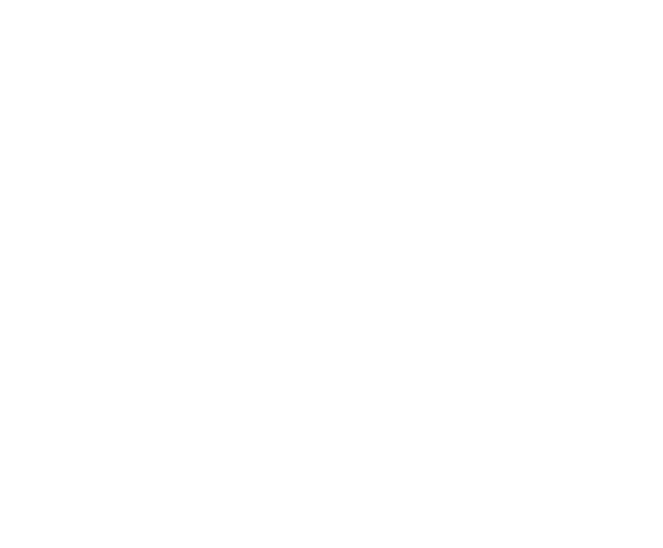
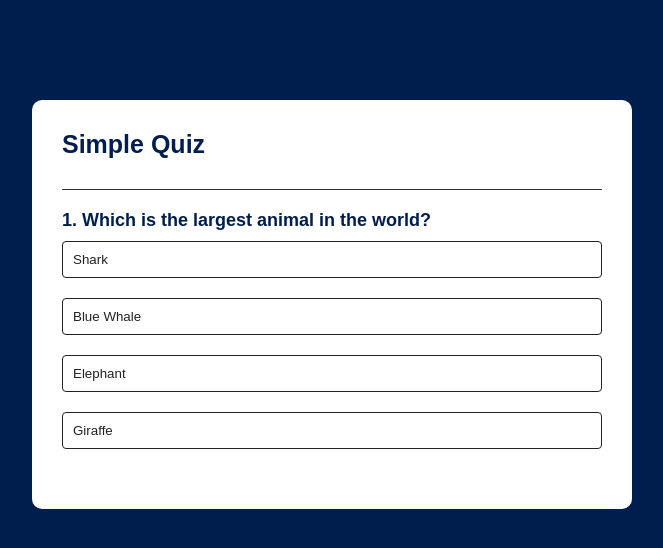
Before and after one commit to irenehargs/My-Projects, a plain HTML site: page index.html in a window 1280 px wide. Shown: the whole page, without its empty margins (308-971 px from the left). Drawn offline with Linux system fonts and the light colour scheme.

Commit message:
copy project code to github

```diff
--- a/index.html
+++ b/index.html
@@ -4,8 +4,22 @@
     <meta charset="UTF-8">
     <meta name="viewport" content="width=device-width, initial-scale=1.0">
     <title>Document</title>
+    <link rel="stylesheet" href="stylequiz.css">
 </head>
 <body>
-
+    <div class="app">
+        <h1>Simple Quiz</h1>
+        <div class="quiz">
+            <h2 id="questions">Question goes here</h2>
+            <div id="answer-button">
+                <button class="btn">Answer 1</button>
+                <button class="btn">Answer 2</button>
+                <button class="btn">Answer 3</button>
+                <button class="btn">Answer 4</button>
+            </div>
+            <button id="next-btn">Next</button>
+        </div>
+    </div>
+    <script src="script.js"></script>
 </body>
 </html>
--- /dev/null
+++ b/script.js
@@ -0,0 +1,122 @@
+const questions = [
+    {
+        question: "Which is the largest animal in the world?",
+        answers: [
+            { text: "Shark", correct: false},
+            { text: "Blue Whale", correct: true},
+            { text: "Elephant", correct: false},
+            { text: "Giraffe", correct: false},
+        ]
+    },
+    {
+        question: "Which is the largest desert in the world?",
+        answers: [
+            { text: "Kalahari", correct: false},
+            { text: "Gobi", correct: false},
+            { text: "Sahara", correct: false},
+            { text: "Antarctica", correct: true},
+        ]
+    },
+    {
+        question: "Which is the smallest country in the world?",
+        answers: [
+            { text: "Vatican City", correct: true},
+            { text: "Bhutan", correct: false},
+            { text: "Nepal", correct: false},
+            { text: "Shri Lanka", correct: false},
+        ]
+    },
+    {
+        question: "Which is the smallest continent in the world?",
+        answers: [
+            { text: "Asia", correct: false},
+            { text: "Australia", correct: true},
+            { text: "Arctic", correct: false},
+            { text: "Africa", correct: false},
+        ]
+    }
+];
+
+const questionElement = document.getElementById("questions");
+const answerButtons = document.getElementById("answer-button");
+const nextButton = document.getElementById("next-btn");
+
+let currentQuestionIndex = 0;
+let score = 0;
+
+function startQuiz(){
+    currentQuestionIndex = 0;
+    score = 0;
+    nextButton.innerHTML = "Next";
+    showQuestion();
+}
+
+function showQuestion(){
+    resetState();
+    let currentQuestion = questions[currentQuestionIndex];
+    let questionNo = currentQuestionIndex + 1;
+    questionElement.innerHTML = questionNo + ". " + currentQuestion.
+    question; // here line 57
+
+    currentQuestion.answers.forEach(answer => {
+        const button = document.createElement("button");
+        button.innerHTML = answer.text;
+        button.classList.add("btn");
+        answerButtons.appendChild(button);
+        if(answer.correct){
+            button.dataset.correct = answer.correct
+        }
+        button.addEventListener("click", selectAnswer);
+    });
+}
+
+function resetState(){
+    nextButton.style.display = "none";
+    while(answerButtons.firstChild){
+        answerButtons.removeChild(answerButtons.firstChild)
+    }
+}
+
+function selectAnswer(e){
+    const selectedBtn = e.target;
+    const isCorrect = selectedBtn.dataset.correct === "true";
+    if(isCorrect){
+        selectedBtn.classList.add("correct");
+        score++;
+    }else{
+        selectedBtn.classList.add("incorrect");
+    }
+    Array.from(answerButtons.children).forEach(button => {
+        if(button.dataset.correct === "true"){
+            button.classList.add("correct");
+        }
+        button.disabled = true;
+    });
+    nextButton.style.display = "block"
+}
+
+function showScore(){
+    resetState();
+    questionElement.innerHTML = `You scored ${score} out of ${questions.length}!`;
+    nextButton.innerHTML = "Play Again";
+    nextButton.style.display = "block";
+}
+function handleNextButton(){
+    currentQuestionIndex++;
+    if(currentQuestionIndex < questions.length){
+        showQuestion();
+    }else{
+        showScore();
+    }
+
+}
+
+nextButton.addEventListener("click", ()=>{
+    if(currentQuestionIndex < questions.length){
+        handleNextButton();
+    }else{
+        startQuiz();
+    }
+});
+
+startQuiz();
--- /dev/null
+++ b/stylequiz.css
@@ -0,0 +1,73 @@
+* {
+    margin: 0;
+    padding: 0;
+    font-family: 'Poppins', sans-serif;
+    box-sizing: border-box;
+}
+
+body{
+    background: #001e4d;
+}
+
+.app{
+    background: #fff;
+    width: 90%;
+    max-width: 600px;
+    margin: 100px auto 0;
+    border-radius: 10px;
+    padding: 30px;
+}
+.app h1{
+    font-size: 25px;
+    color: #001e4d;
+    font-weight: 600;
+    border-bottom: 1px solid #333;
+    padding-bottom: 30px;
+}
+.quiz{
+    padding: 20px 0;
+}
+.quiz h2{
+    font-size: 18px;
+    color: #001e4d;
+    font-weight: 600;
+}
+.btn{
+    background: #fff;
+    color: #222;
+    font-weight: 500;
+    width: 100%;
+    border: 1px solid #222;
+    padding: 10px;
+    margin: 10px 0;
+    text-align: left;
+    border-radius: 4px;
+    cursor: pointer;
+    transition: all 0.3s;
+}
+.btn:hover:not([disabled]){
+    background: #222;
+    color: #fff;
+}
+.btn:disabled{
+    cursor: no-drop;
+}
+#next-btn{
+    background: #001e4d;
+    color: #fff;
+    font-weight: 500;
+    width: 150px;
+    border: 0;
+    padding: 10px;
+    margin: 20px auto 0;
+    border-radius: 4px;
+    cursor: pointer;
+    display: none;
+}
+
+.correct{
+    background: #9aeabc;
+}
+.incorrect{
+    background: #ff9393;
+}
```
